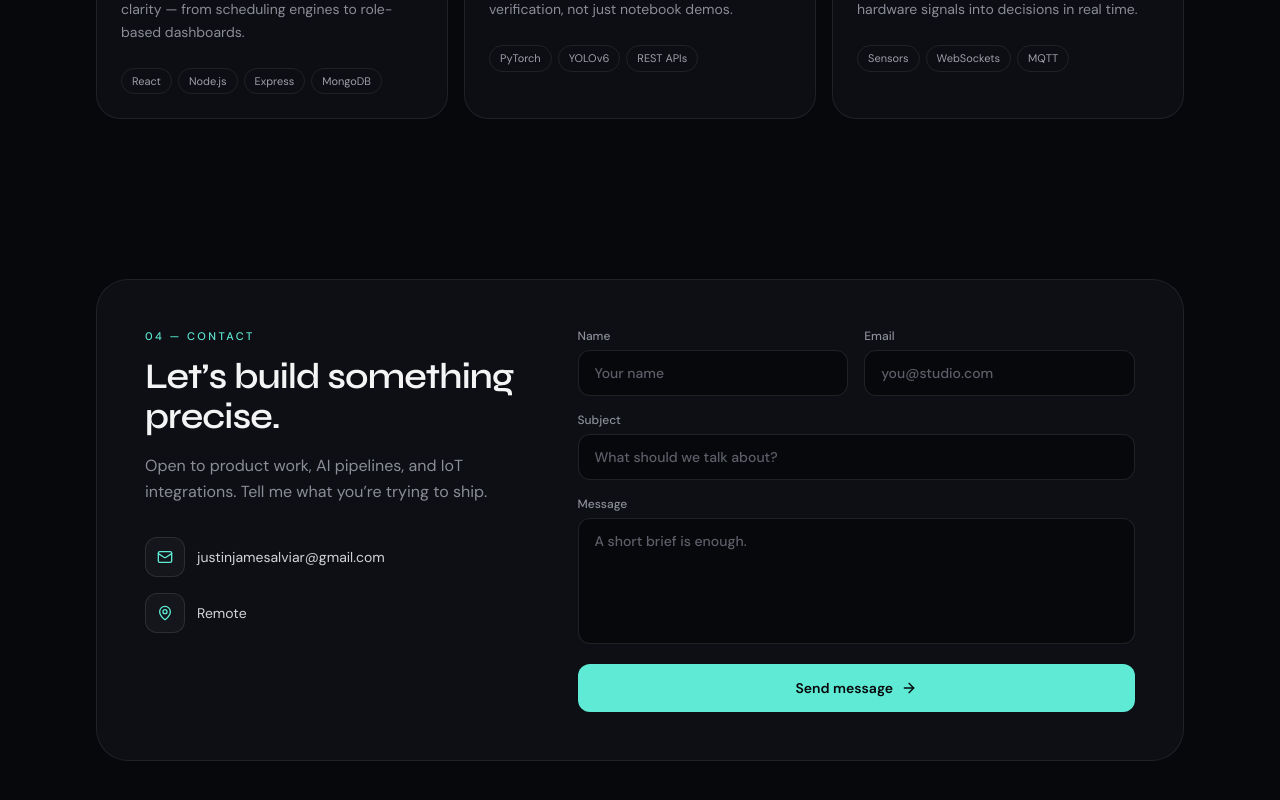
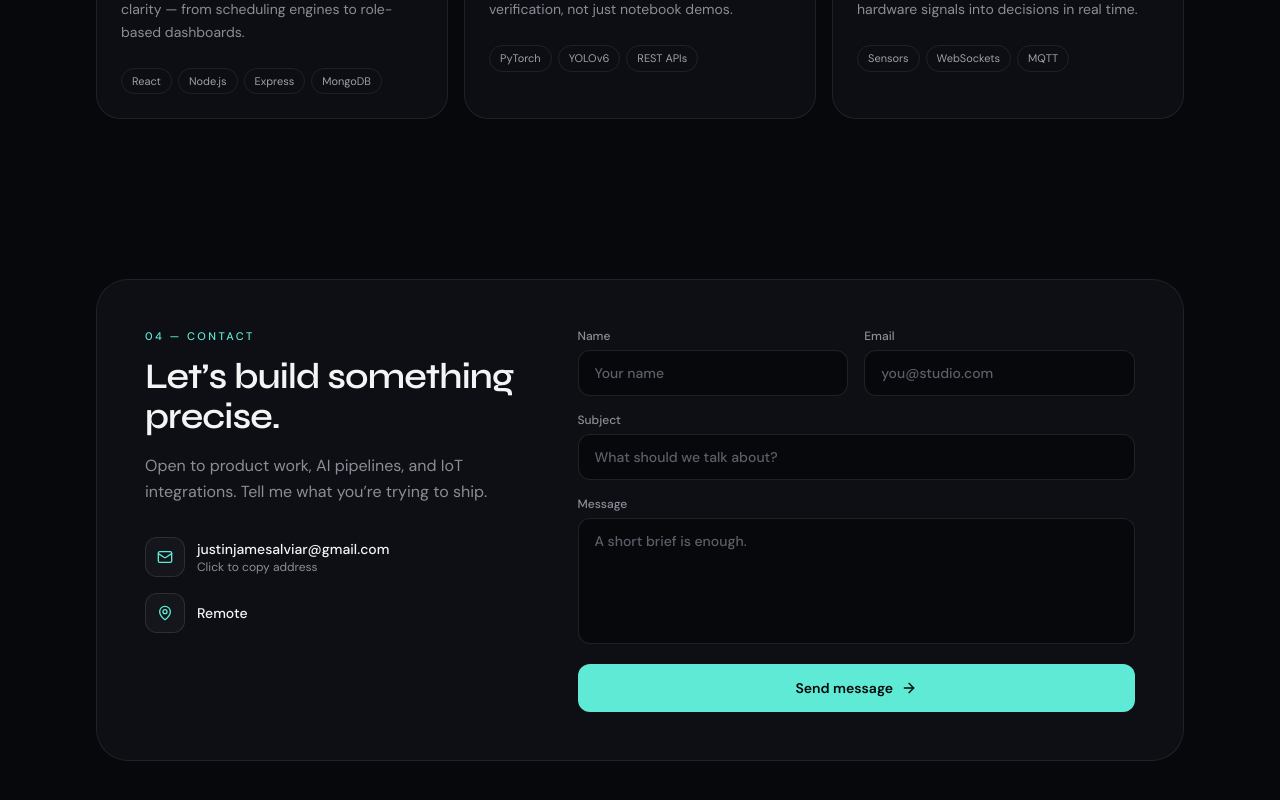
Before and after one commit to justin20-05/portfolio, a React (Vite) app in the folder frontend/: page / in a window 1280 px wide. Shown: the part 1990-2790 px from the top of the page. Built offline with nearby package versions, Linux system fonts and the light colour scheme.

Commit message:
copy email to clipboard button

```diff
--- a/frontend/src/App.jsx
+++ b/frontend/src/App.jsx
@@ -131,6 +131,13 @@ export default function App() {
   const [form, setForm] = useState({ name: '', email: '', subject: '', message: '', website: '' });
   const [formStatus, setFormStatus] = useState('idle');
   const [formError, setFormError] = useState('');
+  const [copied, setCopied] = useState(false);
+
+  const copyEmailToClipboard = () => {
+    navigator.clipboard.writeText(person.email);
+    setCopied(true);
+    setTimeout(() => setCopied(false), 2000);
+  };
 
   useEffect(() => {
     let lastY = window.scrollY;
@@ -573,20 +580,29 @@ export default function App() {
                 </p>
 
                 <div className="mt-8 space-y-4">
-                  <a
-                    href={`mailto:${person.email}`}
-                    className="flex items-center gap-3 text-sm text-zinc-300 hover:text-accent transition-colors"
+                  <button
+                    type="button"
+                    onClick={copyEmailToClipboard}
+                    className="flex items-center gap-3 text-sm text-zinc-300 hover:text-accent transition-colors text-left group"
                   >
-                    <span className="grid h-10 w-10 place-items-center rounded-xl border border-white/10 bg-white/[0.03] text-accent">
+                    <span className="grid h-10 w-10 shrink-0 place-items-center rounded-xl border border-white/10 bg-white/[0.03] text-accent group-hover:border-accent/40 transition-colors">
                       <Mail className="h-4 w-4" />
                     </span>
-                    {person.email}
-                  </a>
+                    <div>
+                      <p className="font-medium text-ink group-hover:text-accent transition-colors">
+                        {person.email}
+                      </p>
+                      <p className="text-xs text-mute">
+                        {copied ? '✓ Copied to clipboard!' : 'Click to copy address'}
+                      </p>
+                    </div>
+                  </button>
+
                   <div className="flex items-center gap-3 text-sm text-zinc-300">
-                    <span className="grid h-10 w-10 place-items-center rounded-xl border border-white/10 bg-white/[0.03] text-accent">
+                    <span className="grid h-10 w-10 shrink-0 place-items-center rounded-xl border border-white/10 bg-white/[0.03] text-accent">
                       <MapPin className="h-4 w-4" />
                     </span>
-                    {person.location}
+                    <p className="font-medium text-ink">{person.location}</p>
                   </div>
                 </div>
               </div>
```
